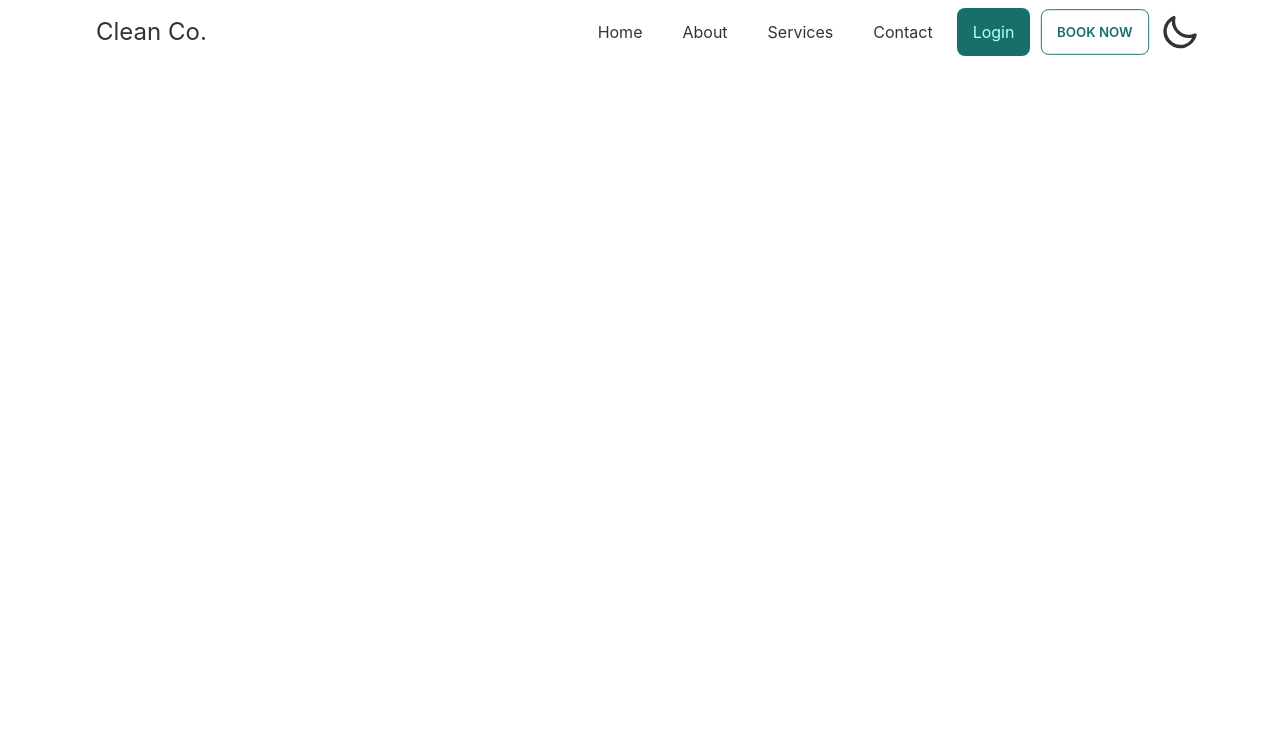
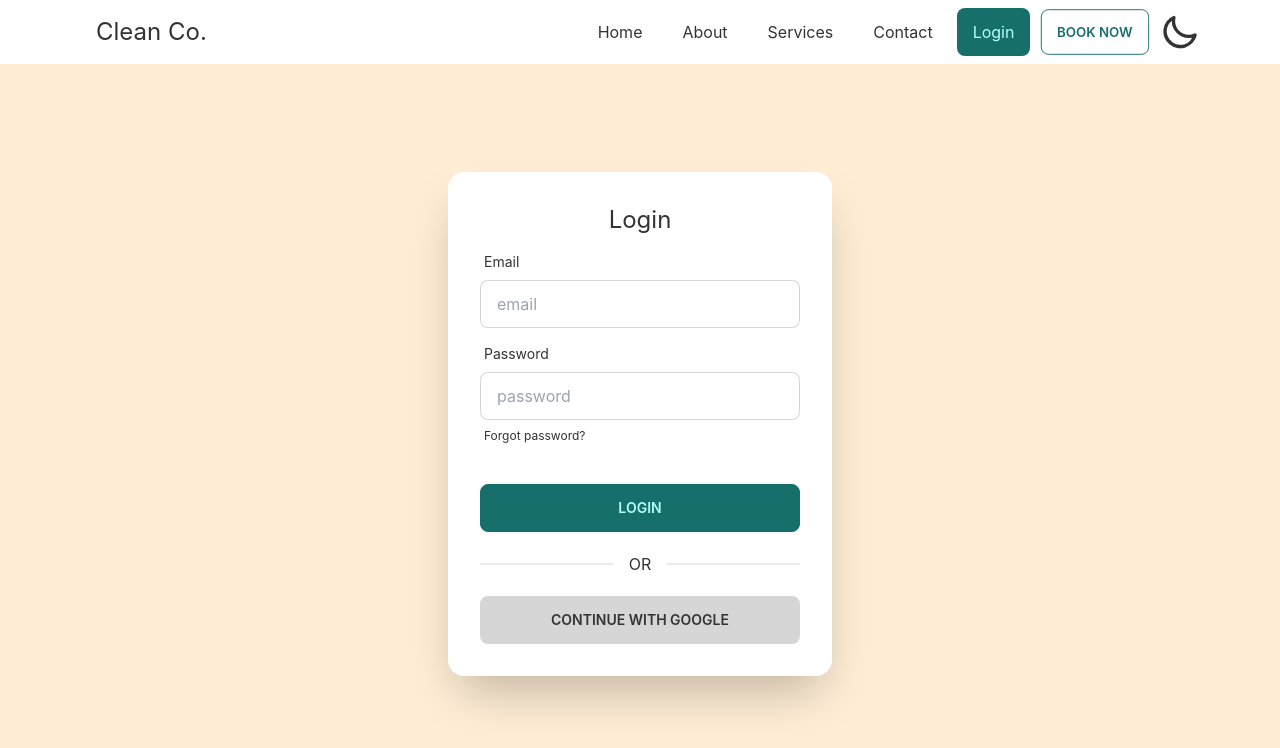
Before and after one commit to Jaman-M/clean-co-client, a React (Create React App) app: page /login in a window 1280 px wide. Shown: the top 748 px of the page. Built offline with nearby package versions, Linux system fonts and the light colour scheme.

Commit message:
create login page and set private protected route

```diff
--- a/src/App.js
+++ b/src/App.js
@@ -16,6 +16,10 @@ import 'aos/dist/aos.css';
 
 import { Route, Routes } from 'react-router-dom';
 import { useEffect } from 'react';
+import Servics from './pages/Services';
+import PrivateRoute from './authentication/PrivateRoute';
+import { privateRoutes } from './routes/privateRoutes';
+import About from './pages/About';
 
 
 
@@ -38,6 +42,11 @@ function App() {
         {
           publicRoute.map(({path, Component}, index) => <Route key = {index} path={path} element = {<Component />}></Route>)
         }
+        <Route element={<PrivateRoute></PrivateRoute>}>
+          <Route path= '/services' element = {<Servics></Servics>}></Route>
+          <Route path= '/about' element = {<About></About>}></Route>
+
+        </Route>
       </Routes>
       </Navbar>
 
--- /dev/null
+++ b/src/authentication/PrivateRoute.js
@@ -0,0 +1,16 @@
+import React from 'react';
+import { Navigate, Outlet, useLocation } from 'react-router-dom';
+
+const PrivateRoute = () => {
+
+    const location = useLocation();
+    const user = false;
+
+    if(!user) {
+        return <Navigate to = '/login' state={{from: location}} replace/>
+    }
+
+    return <Outlet></Outlet>;
+};
+
+export default PrivateRoute;
--- a/src/pages/Login.js
+++ b/src/pages/Login.js
@@ -2,8 +2,36 @@ import React from 'react';
 
 const Login = () => {
     return (
-        <div>
-            <h2>This is login</h2>
+        <div class="hero min-h-screen bg-accent mt-6">
+
+
+                <div class="card flex-shrink-0 w-full max-w-sm shadow-2xl bg-base-100">
+                    <div class="card-body">
+                        <h1 className='text-2xl text-center'>Login</h1>
+                        <div class="form-control">
+                            <label class="label">
+                                <span class="label-text">Email</span>
+                            </label>
+                            <input type="text" placeholder="email" class="input input-bordered" />
+                        </div>
+                        <div class="form-control">
+                            <label class="label">
+                                <span class="label-text">Password</span>
+                            </label>
+                            <input type="text" placeholder="password" class="input input-bordered" />
+                            <label class="label">
+                                <a href="#" class="label-text-alt link link-hover">Forgot password?</a>
+                            </label>
+                        </div>
+                        <div class="form-control mt-6">
+                            <button class="btn btn-primary">Login</button>
+                        </div>
+                        <div class="divider">OR</div>
+                        <button class="btn btn-active btn-ghost hover:btn-primary">Continue with google</button>
+
+                    </div>
+                </div>
+
         </div>
     );
 };
--- a/src/pages/Services.js
+++ b/src/pages/Services.js
@@ -4,6 +4,10 @@ const Servics = () => {
     return (
         <div>
             <h2>This is services</h2>
+            <h2>This is services</h2>
+            <h2>This is services</h2>
+            <h2>This is services</h2>
+            <h2>This is services</h2>
         </div>
     );
 };
--- /dev/null
+++ b/src/routes/privateRoutes.js
@@ -0,0 +1,9 @@
+import About from "../pages/About";
+import Services from "../pages/Services";
+
+export const privateRoutes = [
+
+    {path : "/about", name : "About", Component: About},
+    {path : "/services", name : "Services", Component: Services},
+
+  ];
--- a/src/routes/publicRoutes.js
+++ b/src/routes/publicRoutes.js
@@ -6,8 +6,8 @@ import Login from '../pages/Login';
 
 export const publicRoute = [
     {path : "/", name : "Home", Component: Home},
-    {path : "/about", name : "About", Component: About},
-    {path : "/services", name : "Services", Component: Services},
+    // {path : "/about", name : "About", Component: About},
+    // {path : "/services", name : "Services", Component: Services},
     {path : "/contact", name : "Contact", Component: Contact},
     {path : "/login", name : "Login", Component: Login},
   ];
```
